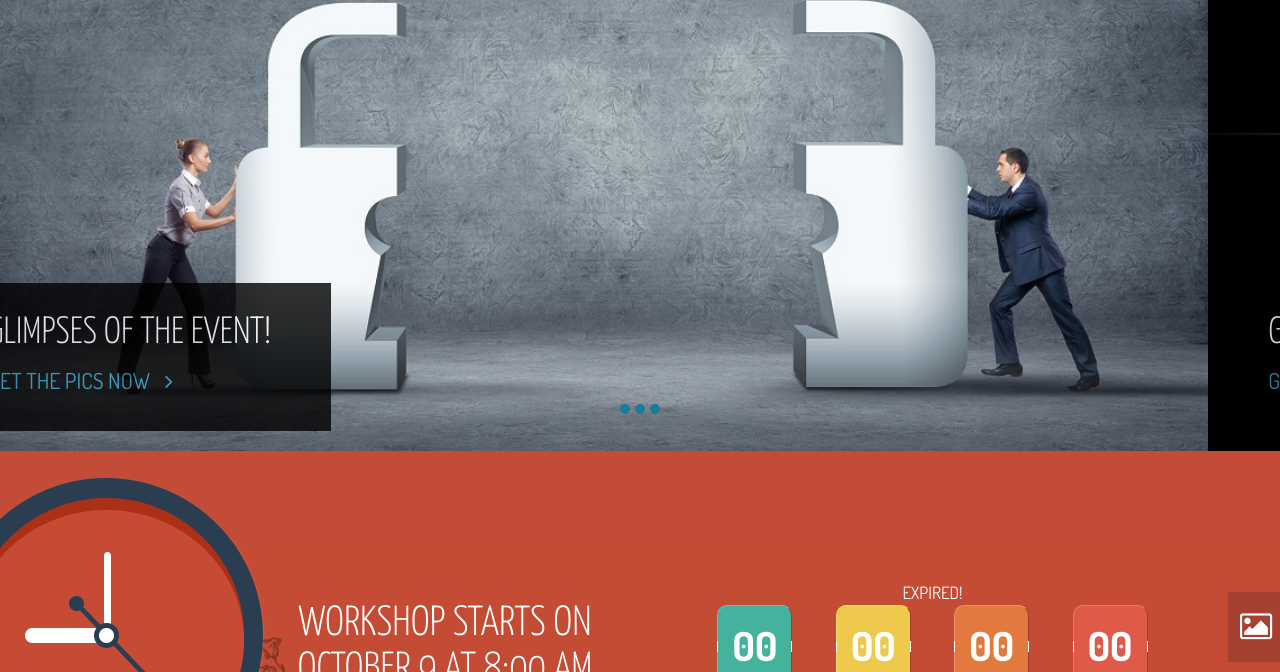
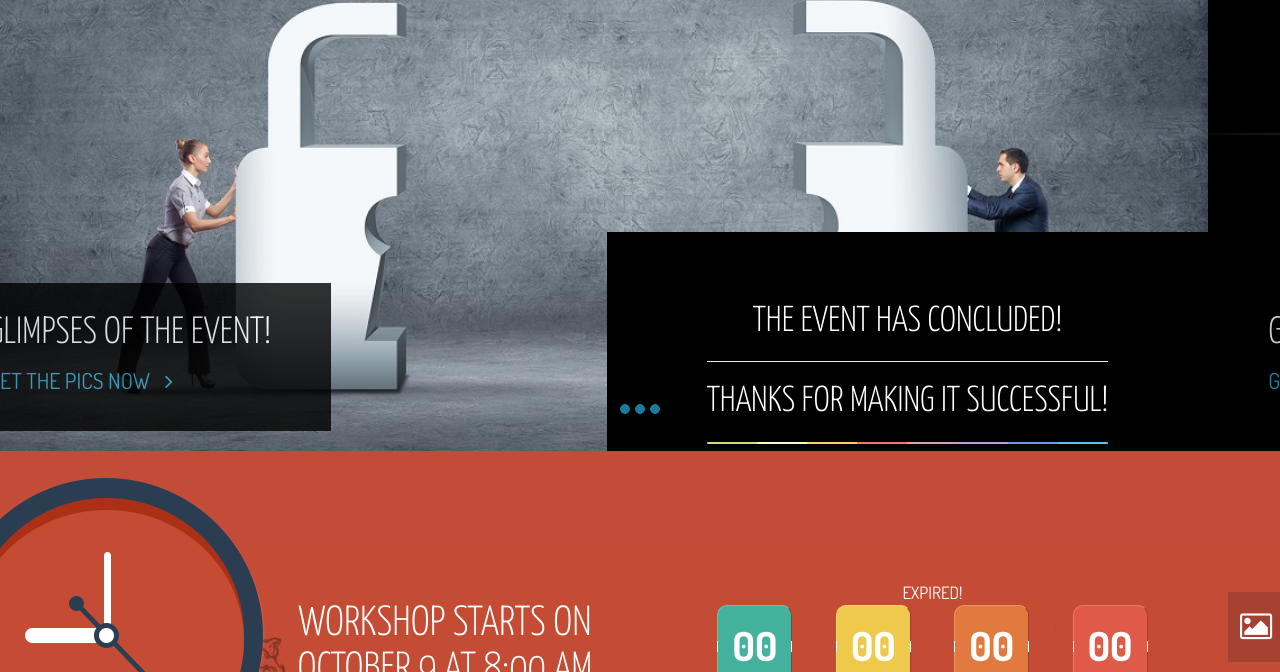
Before and after one commit to nirajkryadav/jnu, a website: page index.html in a window 1280 px wide. Shown: the part 280-952 px from the top of the page. Drawn offline with Linux system fonts and the light colour scheme; some packages are replaced by stand-ins of ours; files that its build step writes are made by us from their sources.

Commit message:
Added Thanks note

```diff
--- a/css/main.css
+++ b/css/main.css
@@ -13,6 +13,24 @@ body {
   font-family: 'Dosis', sans-serif;
   font-size: 17px;
   color: #fff
+}
+
+.prettyline {
+  height: 2px;
+  border-top: 0;
+  background: #c4e17f;
+  border-radius: 5px;
+  background-image: -webkit-linear-gradient(left, #c4e17f, #c4e17f 12.5%, #f7fdca 12.5%, #f7fdca 25%, #fecf71 25%, #fecf71 37.5%, #f0776c 37.5%, #f0776c 50%, #db9dbe 50%, #db9dbe 62.5%, #c49cde 62.5%, #c49cde 75%, #669ae1 75%, #669ae1 87.5%, #62c2e4 87.5%, #62c2e4);
+  background-image: -moz-linear-gradient(left, #c4e17f, #c4e17f 12.5%, #f7fdca 12.5%, #f7fdca 25%, #fecf71 25%, #fecf71 37.5%, #f0776c 37.5%, #f0776c 50%, #db9dbe 50%, #db9dbe 62.5%, #c49cde 62.5%, #c49cde 75%, #669ae1 75%, #669ae1 87.5%, #62c2e4 87.5%, #62c2e4);
+  background-image: -o-linear-gradient(left, #c4e17f, #c4e17f 12.5%, #f7fdca 12.5%, #f7fdca 25%, #fecf71 25%, #fecf71 37.5%, #f0776c 37.5%, #f0776c 50%, #db9dbe 50%, #db9dbe 62.5%, #c49cde 62.5%, #c49cde 75%, #669ae1 75%, #669ae1 87.5%, #62c2e4 87.5%, #62c2e4);
+  background-image: linear-gradient(to right, #c4e17f, #c4e17f 12.5%, #f7fdca 12.5%, #f7fdca 25%, #fecf71 25%, #fecf71 37.5%, #f0776c 37.5%, #f0776c 50%, #db9dbe 50%, #db9dbe 62.5%, #c49cde 62.5%, #c49cde 75%, #669ae1 75%, #669ae1 87.5%, #62c2e4 87.5%, #62c2e4);
+}
+.carousel-caption-thanks{
+    top:70%;
+    right: 0px;
+    position: absolute;
+    background-color: black;
+    padding: 50px 100px 200px 100px;
 }
 
 .centered-item{
--- a/index.html
+++ b/index.html
@@ -113,6 +113,9 @@
 						<h2>Glimpses of the event!</h2>
 						<a href="https://goo.gl/GzewQS" target="blank">Get the pics now<i class="fa fa-angle-right"></i></a>
 					</div>
+					<div class="carousel-caption-thanks text-center">
+						<h2>The event has concluded!<br><hr class="prethhtyline">Thanks for making it successful!<hr class="prettyline"></h2>
+					</div>
 				</div>
 				<div class="item">
 					<img class="img-responsive" src="images/slider/bg2.jpg" alt="slider">
@@ -120,12 +123,18 @@
 						<h2>Glimpses of the event!</h2>
 						<a href="https://goo.gl/GzewQS" target="blank">Get the pics now<i class="fa fa-angle-right"></i></a>
 					</div>
+					<div class="carousel-caption-thanks text-center">
+						<h2>The event has concluded!<br><hr class="prethhtyline">Thanks for making it successful!<hr class="prettyline"></h2>
+					</div>
 				</div>
 				<div class="item">
 					<img class="img-responsive" src="images/slider/bg3.jpg" alt="slider">
 					<div class="carousel-caption">
 						<h2>Glimpses of the event!</h2>
 						<a href="https://goo.gl/GzewQS" target="blank">Get the pics now<i class="fa fa-angle-right"></i></a>
+					</div>
+					<div class="carousel-caption-thanks text-center">
+						<h2>The event has concluded!<br><hr class="prethhtyline">Thanks for making it successful!<hr class="prettyline"></h2>
 					</div>
 				</div>
 			</div>
@@ -168,14 +177,14 @@
 						</ul>
 					</div>
 					<div class="row centered-item" style="margin-top: 6em;">
-						<a style="margin-left: 35px" href="https://goo.gl/GzewQS" class="btn btn-primary">Grab the pics!<i class="fa fa-angle-right"></i></a>
+						<a style="margin-left: 35px" href="https://goo.gl/GzewQS" target="blank" class="btn btn-primary">Grab the pics!<i class="fa fa-angle-right"></i></a>
 					</div>
 				</div>
 
 
 			</div>
 			<div class="cart">
-				<a href="https://goo.gl/GzewQS"><i class="fa fa-picture-o"></i> <span>Grab the pics</span></a>
+				<a href="https://goo.gl/GzewQS" target="blank"><i class="fa fa-picture-o"></i> <span>Grab the pics</span></a>
 			</div>
 
 		</div>
```
